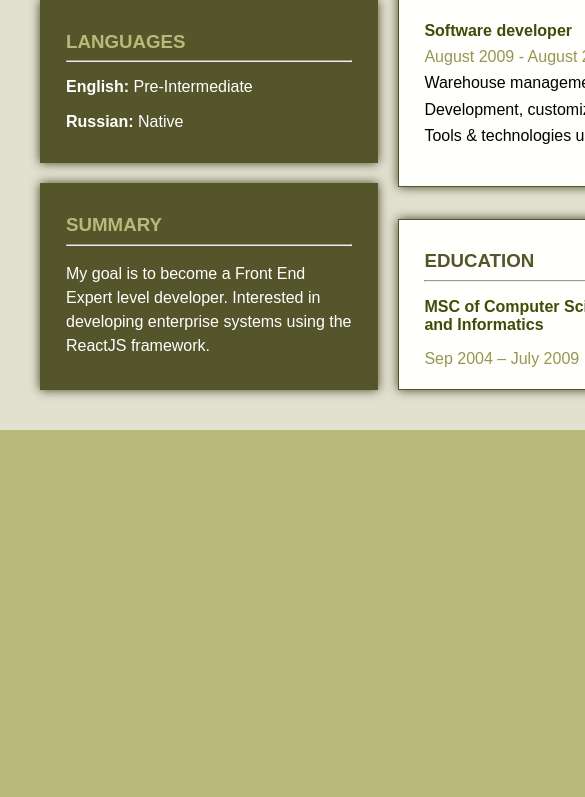
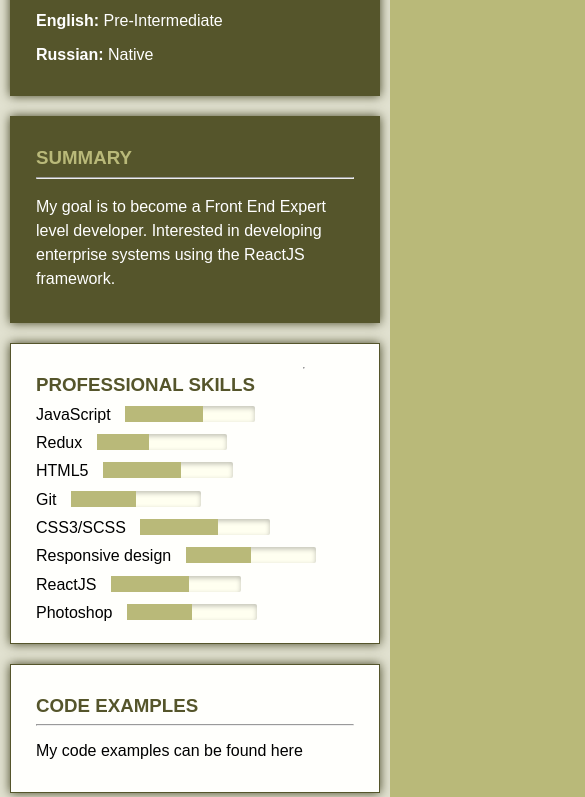
Before and after one commit to NadiaKaputkina/rsschool-cv, a plain HTML site: page index.html in a window 390 px wide. Shown: the part 828-1625 px from the top of the page, 585 px wide, since content can reach past the window. Before the commit the page ends 1258 px from the top, so only its background shows below. Drawn offline with Linux system fonts and the light colour scheme.

Commit message:
feat: add styles for mobile version CV

```diff
--- a/index.html
+++ b/index.html
@@ -2,6 +2,7 @@
 <html lang="ru">
   <head>
     <meta charset="utf-8">
+    <meta name="viewport" content="width=device-width, initial-scale=1">
     <link rel="stylesheet" href="./normalize.css">
     <link rel="stylesheet" href="./fontello.css">
     <link rel="stylesheet" href="./styles.css">
--- a/styles.css
+++ b/styles.css
@@ -162,3 +162,16 @@ p.date {
 .education strong {
   color: #444a08;
 }
+
+@media only screen and (max-width:640px) {
+  .container {
+    width: 100%;
+    padding: 0;
+  }
+  .left {
+    width: 100%;
+  }
+  .right {
+    width: 100%;
+  }
+}
```
